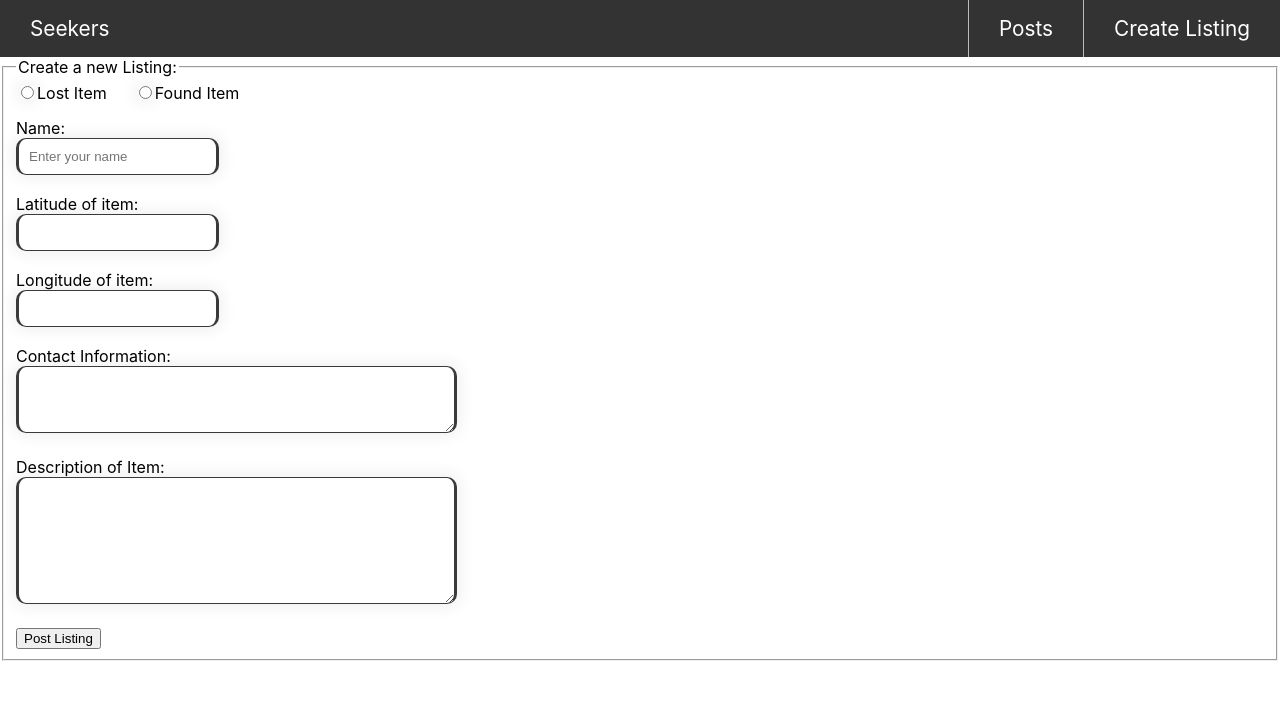
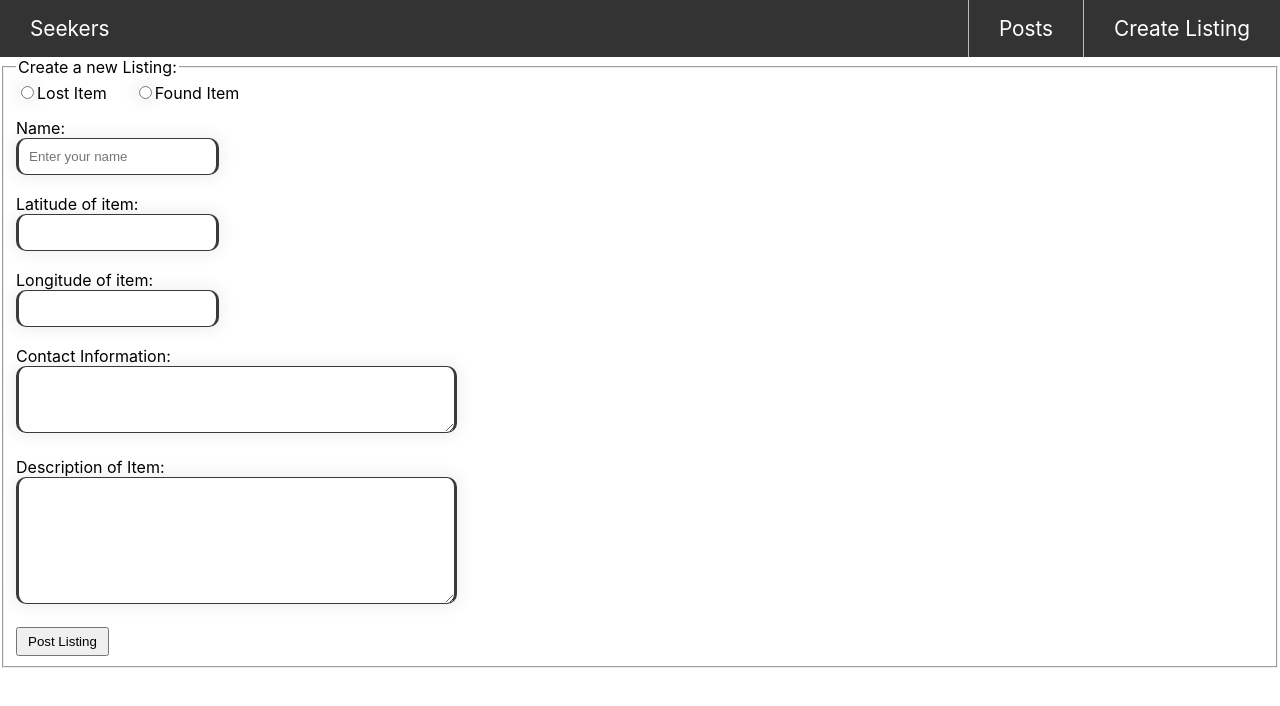
Before and after one commit to LucasWangTO/Seekers, a React (Create React App) app: page /listing in a window 1280 px wide. Shown: the top 706 px of the page. Built offline with nearby package versions, Linux system fonts and the light colour scheme.

Commit message:
Final UI fixes

```diff
--- a/src/components/Listing.css
+++ b/src/components/Listing.css
@@ -20,3 +20,8 @@
 legend {
   margin-top: 1rem;
 }
+
+.inputButton {
+  padding: 5px 10px;
+  cursor: pointer;
+}
--- a/src/components/Listing.js
+++ b/src/components/Listing.js
@@ -94,7 +94,7 @@ const Listing = (props) => {
                     <textarea className="inputBox" id="contact" name="contact" rows="3" cols="50" value={details.contact} onChange={handleContact} required /><br />
                     <label for="desc">Description of Item:</label><br />
                     <textarea className="inputBox" id="desc" name="desc" rows="7" cols="50" value={details.desc} onChange={handleDesc} required /><br />
-                    <input type="submit" value="Post Listing" />
+                    <input className="inputButton" type="submit" value="Post Listing" />
                 </fieldset>
             </form>
         </div>
--- a/src/components/MapView.css
+++ b/src/components/MapView.css
@@ -1,11 +1,6 @@
-.boundary {
-  height: 100vh;
-  overflow: hidden;
-}
-
 .leaflet-container {
   width: 100%;
-  height: 100%;
+  height: 85vh;
 }
 
 .toggle {
```
